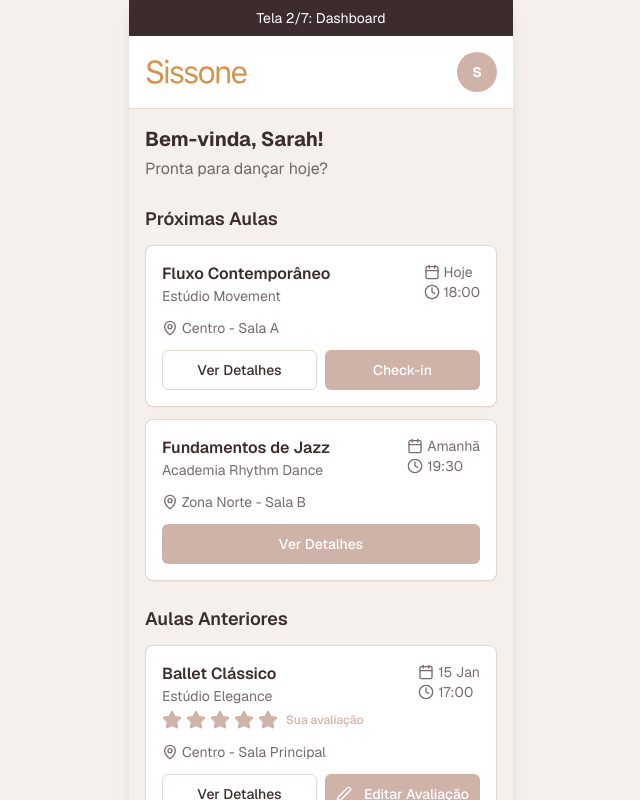
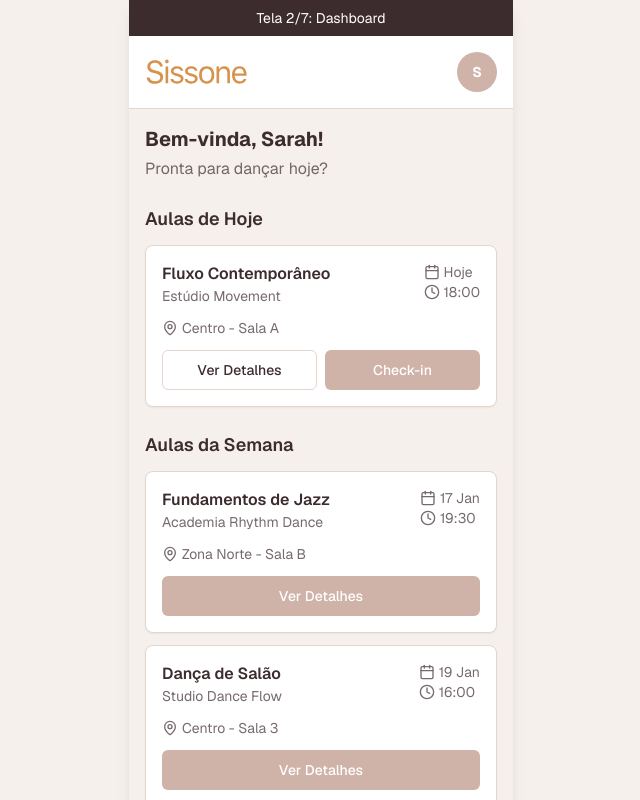
Before and after one commit to polvora-design/sissone-01, a Next.js app: page / in a window 1280 px wide. Both pictures are taken after a click on the button "Entrar". Shown: the top 800 px of the page, without its empty margins (319-959 px from the left). Built offline with nearby package versions, Linux system fonts and the light colour scheme.

Commit message:
feat: reorganize dashboard with distinct class categories
Separate classes into "Today's Classes," "Week's Classes," and "Past Classes" for better organization.

#VERCEL_SKIP

Co-authored-by: Pólvora Design <220790520+polvora-design@users.noreply.github.com>

```diff
--- a/sissone-prototype.tsx
+++ b/sissone-prototype.tsx
@@ -6,15 +6,15 @@ import { Input } from "@/components/ui/input"
 import { Label } from "@/components/ui/label"
 import { Card, CardContent, CardHeader } from "@/components/ui/card"
 import { Textarea } from "@/components/ui/textarea"
-import { Star, Calendar, Clock, MapPin, QrCode, ArrowLeft, User, Mail, Phone, Edit2 } from 'lucide-react'
+import { Star, Calendar, Clock, MapPin, QrCode, ArrowLeft, Mail, Phone, Edit2 } from "lucide-react"
 import Image from "next/image"
 
-type ClassStatus = 'today' | 'future' | 'past-not-reviewed' | 'past-reviewed'
+type ClassStatus = "today" | "future" | "past-not-reviewed" | "past-reviewed"
 
 export default function SissonePrototype() {
   const [currentScreen, setCurrentScreen] = useState(0)
   const [rating, setRating] = useState(0)
-  const [currentClassStatus, setCurrentClassStatus] = useState<ClassStatus>('today')
+  const [currentClassStatus, setCurrentClassStatus] = useState<ClassStatus>("today")
 
   const screens = ["Login", "Dashboard", "Detalhes", "Check-in", "Feedback", "Reviews", "Perfil"]
 
@@ -151,9 +151,9 @@ export default function SissonePrototype() {
         </div>
 
         <div>
-          <h3 className="text-lg font-semibold text-[#3D2C2E] mb-3">Próximas Aulas</h3>
+          <h3 className="text-lg font-semibold text-[#3D2C2E] mb-3">Aulas de Hoje</h3>
 
-          <Card className="bg-white border-[#E5D6CD] mb-3">
+          <Card className="bg-white border-[#E5D6CD]">
             <CardContent className="p-4">
               <div className="flex justify-between items-start mb-3">
                 <div>
@@ -176,17 +176,31 @@ export default function SissonePrototype() {
                 <span className="text-sm text-[#3D2C2E] opacity-70">Centro - Sala A</span>
               </div>
               <div className="grid grid-cols-2 gap-2">
-                <Button onClick={() => goToDetails('today')} variant="outline" className="border-[#E5D6CD] text-[#3D2C2E] bg-white">
+                <Button
+                  onClick={() => goToDetails("today")}
+                  variant="outline"
+                  className="border-[#E5D6CD] text-[#3D2C2E] bg-white"
+                >
                   Ver Detalhes
                 </Button>
-                <Button onClick={() => { goToDetails('today'); setTimeout(() => setCurrentScreen(3), 100) }} className="bg-[#CFB2A8] hover:bg-[#CFB2A8]/90 text-white">
+                <Button
+                  onClick={() => {
+                    goToDetails("today")
+                    setTimeout(() => setCurrentScreen(3), 100)
+                  }}
+                  className="bg-[#CFB2A8] hover:bg-[#CFB2A8]/90 text-white"
+                >
                   Check-in
                 </Button>
               </div>
             </CardContent>
           </Card>
+        </div>
 
-          <Card className="bg-white border-[#E5D6CD]">
+        <div>
+          <h3 className="text-lg font-semibold text-[#3D2C2E] mb-3">Aulas da Semana</h3>
+
+          <Card className="bg-white border-[#E5D6CD] mb-3">
             <CardContent className="p-4">
               <div className="flex justify-between items-start mb-3">
                 <div>
@@ -196,7 +210,7 @@ export default function SissonePrototype() {
                 <div className="text-right text-sm text-[#3D2C2E] opacity-70">
                   <div className="flex items-center gap-1">
                     <Calendar className="w-4 h-4" />
-                    Amanhã
+                    17 Jan
                   </div>
                   <div className="flex items-center gap-1">
                     <Clock className="w-4 h-4" />
@@ -208,7 +222,41 @@ export default function SissonePrototype() {
                 <MapPin className="w-4 h-4 text-[#3D2C2E] opacity-70" />
                 <span className="text-sm text-[#3D2C2E] opacity-70">Zona Norte - Sala B</span>
               </div>
-              <Button onClick={() => goToDetails('future')} className="w-full bg-[#CFB2A8] hover:bg-[#CFB2A8]/90 text-white">
+              <Button
+                onClick={() => goToDetails("future")}
+                className="w-full bg-[#CFB2A8] hover:bg-[#CFB2A8]/90 text-white"
+              >
+                Ver Detalhes
+              </Button>
+            </CardContent>
+          </Card>
+
+          <Card className="bg-white border-[#E5D6CD]">
+            <CardContent className="p-4">
+              <div className="flex justify-between items-start mb-3">
+                <div>
+                  <h4 className="font-semibold text-[#3D2C2E]">Dança de Salão</h4>
+                  <p className="text-[#3D2C2E] opacity-70 text-sm">Studio Dance Flow</p>
+                </div>
+                <div className="text-right text-sm text-[#3D2C2E] opacity-70">
+                  <div className="flex items-center gap-1">
+                    <Calendar className="w-4 h-4" />
+                    19 Jan
+                  </div>
+                  <div className="flex items-center gap-1">
+                    <Clock className="w-4 h-4" />
+                    16:00
+                  </div>
+                </div>
+              </div>
+              <div className="flex items-center gap-1 mb-3">
+                <MapPin className="w-4 h-4 text-[#3D2C2E] opacity-70" />
+                <span className="text-sm text-[#3D2C2E] opacity-70">Centro - Sala 3</span>
+              </div>
+              <Button
+                onClick={() => goToDetails("future")}
+                className="w-full bg-[#CFB2A8] hover:bg-[#CFB2A8]/90 text-white"
+              >
                 Ver Detalhes
               </Button>
             </CardContent>
@@ -245,10 +293,20 @@ export default function SissonePrototype() {
                 <span className="text-sm text-[#3D2C2E] opacity-70">Centro - Sala Principal</span>
               </div>
               <div className="grid grid-cols-2 gap-2">
-                <Button onClick={() => goToDetails('past-reviewed')} variant="outline" className="border-[#E5D6CD] text-[#3D2C2E] bg-white">
+                <Button
+                  onClick={() => goToDetails("past-reviewed")}
+                  variant="outline"
+                  className="border-[#E5D6CD] text-[#3D2C2E] bg-white"
+                >
                   Ver Detalhes
                 </Button>
-                <Button onClick={() => { goToDetails('past-reviewed'); setTimeout(() => setCurrentScreen(4), 100) }} className="bg-[#CFB2A8] hover:bg-[#CFB2A8]/90 text-white">
+                <Button
+                  onClick={() => {
+                    goToDetails("past-reviewed")
+                    setTimeout(() => setCurrentScreen(4), 100)
+                  }}
+                  className="bg-[#CFB2A8] hover:bg-[#CFB2A8]/90 text-white"
+                >
                   <Edit2 className="w-4 h-4 mr-1" />
                   Editar Avaliação
                 </Button>
@@ -280,10 +338,20 @@ export default function SissonePrototype() {
                 <span className="text-sm text-[#3D2C2E] opacity-70">Zona Sul - Sala 2</span>
               </div>
               <div className="grid grid-cols-2 gap-2">
-                <Button onClick={() => goToDetails('past-not-reviewed')} variant="outline" className="border-[#E5D6CD] text-[#3D2C2E] bg-white">
+                <Button
+                  onClick={() => goToDetails("past-not-reviewed")}
+                  variant="outline"
+                  className="border-[#E5D6CD] text-[#3D2C2E] bg-white"
+                >
                   Ver Detalhes
                 </Button>
-                <Button onClick={() => { goToDetails('past-not-reviewed'); setTimeout(() => setCurrentScreen(4), 100) }} className="bg-[#CFB2A8] hover:bg-[#CFB2A8]/90 text-white">
+                <Button
+                  onClick={() => {
+                    goToDetails("past-not-reviewed")
+                    setTimeout(() => setCurrentScreen(4), 100)
+                  }}
+                  className="bg-[#CFB2A8] hover:bg-[#CFB2A8]/90 text-white"
+                >
                   Avaliar
                 </Button>
               </div>
@@ -297,14 +365,39 @@ export default function SissonePrototype() {
   const DetailsScreen = () => {
     const getTitleAndClass = () => {
       switch (currentClassStatus) {
-        case 'today':
-          return { title: 'Fluxo Contemporâneo', studio: 'Estúdio Movement', date: 'Hoje, 16 de Janeiro', time: '18:00 - 19:30', hasUserReview: false }
-        case 'future':
-          return { title: 'Fundamentos de Jazz', studio: 'Academia Rhythm Dance', date: 'Amanhã, 17 de Janeiro', time: '19:30 - 21:00', hasUserReview: false }
-        case 'past-reviewed':
-          return { title: 'Ballet Clássico', studio: 'Estúdio Elegance', date: '15 de Janeiro', time: '17:00 - 18:30', hasUserReview: true, userRating: 5 }
-        case 'past-not-reviewed':
-          return { title: 'Hip Hop Iniciante', studio: 'Urban Move Studio', date: '12 de Janeiro', time: '20:00 - 21:30', hasUserReview: false }
+        case "today":
+          return {
+            title: "Fluxo Contemporâneo",
+            studio: "Estúdio Movement",
+            date: "Hoje, 16 de Janeiro",
+            time: "18:00 - 19:30",
+            hasUserReview: false,
+          }
+        case "future":
+          return {
+            title: "Fundamentos de Jazz",
+            studio: "Academia Rhythm Dance",
+            date: "Amanhã, 17 de Janeiro",
+            time: "19:30 - 21:00",
+            hasUserReview: false,
+          }
+        case "past-reviewed":
+          return {
+            title: "Ballet Clássico",
+            studio: "Estúdio Elegance",
+            date: "15 de Janeiro",
+            time: "17:00 - 18:30",
+            hasUserReview: true,
+            userRating: 5,
+          }
+        case "past-not-reviewed":
+          return {
+            title: "Hip Hop Iniciante",
+            studio: "Urban Move Studio",
+            date: "12 de Janeiro",
+            time: "20:00 - 21:30",
+            hasUserReview: false,
+          }
       }
     }
 
@@ -331,17 +424,13 @@ export default function SissonePrototype() {
                 {classInfo.hasUserReview && (
                   <div className="mt-3 p-3 bg-[#CFB2A8]/10 border border-[#CFB2A8]/30 rounded-lg">
                     <p className="text-[#3D2C2E] text-xs font-medium mb-1">Sua Avaliação</p>
-                    <div className="flex items-center gap-2">
-                      {renderStars(classInfo.userRating!)}
-                    </div>
+                    <div className="flex items-center gap-2">{renderStars(classInfo.userRating!)}</div>
                   </div>
                 )}
 
                 <div className="flex items-center gap-2 mt-3 pt-3 border-t border-[#E5D6CD]">
-                  <div className="flex items-center gap-1">
-                    {renderStars(4)}
-                    <span className="text-[#3D2C2E] opacity-70 text-sm">(24 avaliações)</span>
-                  </div>
+                  {renderStars(4)}
+                  <span className="text-[#3D2C2E] opacity-70 text-sm">(24 avaliações)</span>
                 </div>
               </div>
 
@@ -371,8 +460,8 @@ export default function SissonePrototype() {
               <div className="pt-2 border-t border-[#E5D6CD]">
                 <h3 className="font-semibold text-[#3D2C2E] mb-2">Sobre a Aula</h3>
                 <p className="text-[#3D2C2E] opacity-70 text-sm leading-relaxed">
-                  Uma experiência de dança contemporânea que explora movimentos fluidos e expressivos. Adequado para todos
-                  os níveis. Traga roupas confortáveis e uma garrafa de água.
+                  Uma experiência de dança contemporânea que explora movimentos fluidos e expressivos. Adequado para
+                  todos os níveis. Traga roupas confortáveis e uma garrafa de água.
                 </p>
               </div>
 
@@ -392,20 +481,29 @@ export default function SissonePrototype() {
           </Card>
 
           <div className="space-y-2">
-            {currentClassStatus === 'today' && (
-              <Button onClick={() => setCurrentScreen(3)} className="w-full bg-[#CFB2A8] hover:bg-[#CFB2A8]/90 text-white">
+            {currentClassStatus === "today" && (
+              <Button
+                onClick={() => setCurrentScreen(3)}
+                className="w-full bg-[#CFB2A8] hover:bg-[#CFB2A8]/90 text-white"
+              >
                 Fazer Check-in
               </Button>
             )}
 
-            {(currentClassStatus === 'past-not-reviewed') && (
-              <Button onClick={() => setCurrentScreen(4)} className="w-full bg-[#CFB2A8] hover:bg-[#CFB2A8]/90 text-white">
+            {currentClassStatus === "past-not-reviewed" && (
+              <Button
+                onClick={() => setCurrentScreen(4)}
+                className="w-full bg-[#CFB2A8] hover:bg-[#CFB2A8]/90 text-white"
+              >
                 Avaliar Aula
               </Button>
             )}
 
-            {currentClassStatus === 'past-reviewed' && (
-              <Button onClick={() => setCurrentScreen(4)} className="w-full bg-[#CFB2A8] hover:bg-[#CFB2A8]/90 text-white">
+            {currentClassStatus === "past-reviewed" && (
+              <Button
+                onClick={() => setCurrentScreen(4)}
+                className="w-full bg-[#CFB2A8] hover:bg-[#CFB2A8]/90 text-white"
+              >
                 <Edit2 className="w-4 h-4 mr-2" />
                 Editar Avaliação
               </Button>
@@ -464,10 +562,11 @@ export default function SissonePrototype() {
   )
 
   const FeedbackScreen = () => {
-    const isEditing = currentClassStatus === 'past-reviewed'
-    const classInfo = currentClassStatus === 'past-reviewed'
-      ? { title: 'Ballet Clássico', studio: 'Estúdio Elegance', currentRating: 5 }
-      : { title: 'Hip Hop Iniciante', studio: 'Urban Move Studio', currentRating: 0 }
+    const isEditing = currentClassStatus === "past-reviewed"
+    const classInfo =
+      currentClassStatus === "past-reviewed"
+        ? { title: "Ballet Clássico", studio: "Estúdio Elegance", currentRating: 5 }
+        : { title: "Hip Hop Iniciante", studio: "Urban Move Studio", currentRating: 0 }
 
     return (
       <div className="min-h-screen bg-[#F5F0EB]">
@@ -477,7 +576,7 @@ export default function SissonePrototype() {
               <ArrowLeft className="w-4 h-4" />
             </Button>
             <h1 className="text-lg font-bold text-[#3D2C2E]">
-              {isEditing ? 'Editar Avaliação' : 'Como foi sua aula?'}
+              {isEditing ? "Editar Avaliação" : "Como foi sua aula?"}
             </h1>
           </div>
         </div>
@@ -502,7 +601,9 @@ export default function SissonePrototype() {
                 <Textarea
                   id="review"
                   placeholder="Como foi a aula? O que você mais gostou?"
-                  defaultValue={isEditing ? "Aula maravilhosa! A professora é excelente e o ambiente é muito acolhedor." : ""}
+                  defaultValue={
+                    isEditing ? "Aula maravilhosa! A professora é excelente e o ambiente é muito acolhedor." : ""
+                  }
                   className="mt-2 bg-white border-[#E5D6CD] min-h-[100px]"
                 />
               </div>
@@ -511,7 +612,7 @@ export default function SissonePrototype() {
 
           <div className="space-y-3">
             <Button onClick={nextScreen} className="w-full bg-[#CFB2A8] hover:bg-[#CFB2A8]/90 text-white">
-              {isEditing ? 'Salvar Alterações' : 'Enviar Avaliação'}
+              {isEditing ? "Salvar Alterações" : "Enviar Avaliação"}
             </Button>
             {!isEditing && (
               <Button
@@ -546,12 +647,10 @@ export default function SissonePrototype() {
               <h2 className="text-xl font-bold text-[#3D2C2E]">Fluxo Contemporâneo</h2>
               <p className="text-[#3D2C2E] opacity-70">Estúdio Movement</p>
 
-              {currentClassStatus === 'past-reviewed' && (
+              {currentClassStatus === "past-reviewed" && (
                 <div className="mt-3 p-3 bg-[#CFB2A8]/10 border border-[#CFB2A8]/30 rounded-lg">
                   <p className="text-[#3D2C2E] text-xs font-medium mb-1">Sua Avaliação</p>
-                  <div className="flex items-center justify-center gap-2">
-                    {renderStars(5)}
-                  </div>
+                  <div className="flex items-center justify-center gap-2">{renderStars(5)}</div>
                 </div>
               )}
 
@@ -663,12 +762,7 @@ export default function SissonePrototype() {
               <Label htmlFor="name" className="text-[#3D2C2E]">
                 Nome Completo
               </Label>
-              <Input
-                id="name"
-                type="text"
-                defaultValue="Sarah Oliveira"
-                className="mt-1 bg-white border-[#E5D6CD]"
-              />
+              <Input id="name" type="text" defaultValue="Sarah Oliveira" className="mt-1 bg-white border-[#E5D6CD]" />
             </div>
 
             <div>
```
